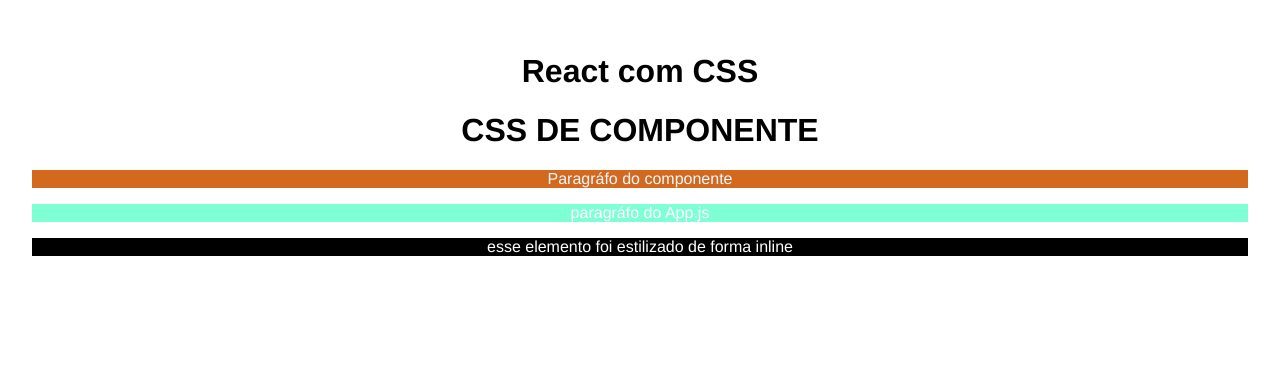
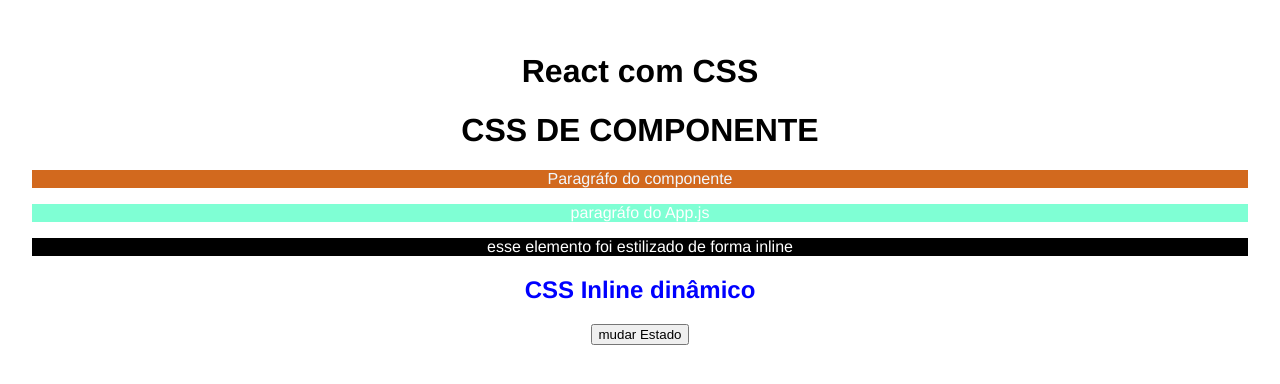
Before and after one commit to fh3mrique/EstudosReact, a React (Vite) app in the folder 04 - REACT E CSS/reactcss/: page / in a window 1280 px wide. Shown: the top 384 px of the page. Built offline with nearby package versions, Linux system fonts and the light colour scheme.

Commit message:
CSS inline dinâmico

```diff
--- a/04 - REACT E CSS/reactcss/src/App.jsx
+++ b/04 - REACT E CSS/reactcss/src/App.jsx
@@ -5,6 +5,11 @@ import './App.css'
 import MeuComponente from './components/MeuComponente'
 
 function App() {
+
+  const [condicional, setCondicional] = useState(true);
+  function handleCondicional(){
+       setCondicional(!condicional)
+  }
 
 
   return (
@@ -17,6 +22,12 @@ function App() {
 
       {/* CSS Inline */}
       <p style={{color: "white", background: "black"}}> esse elemento foi estilizado de forma inline</p>
+
+      {/* CSS Inline dinâmico */}
+      <h2 style={condicional ? {color: "blue"}:{color: "pink"}}>CSS Inline dinâmico </h2>
+      <button onClick={handleCondicional}>mudar Estado</button>
+
+
     </>
   )
 }
```
